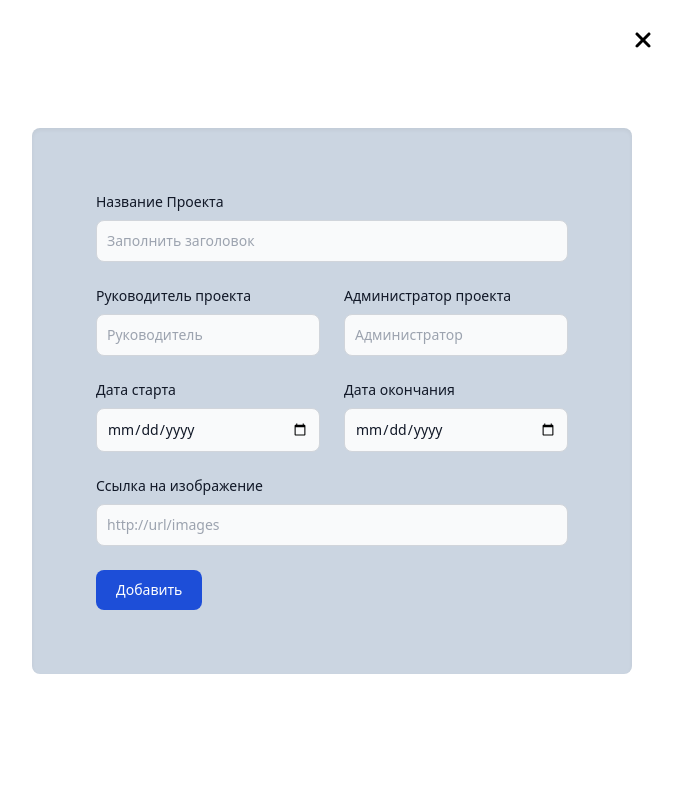
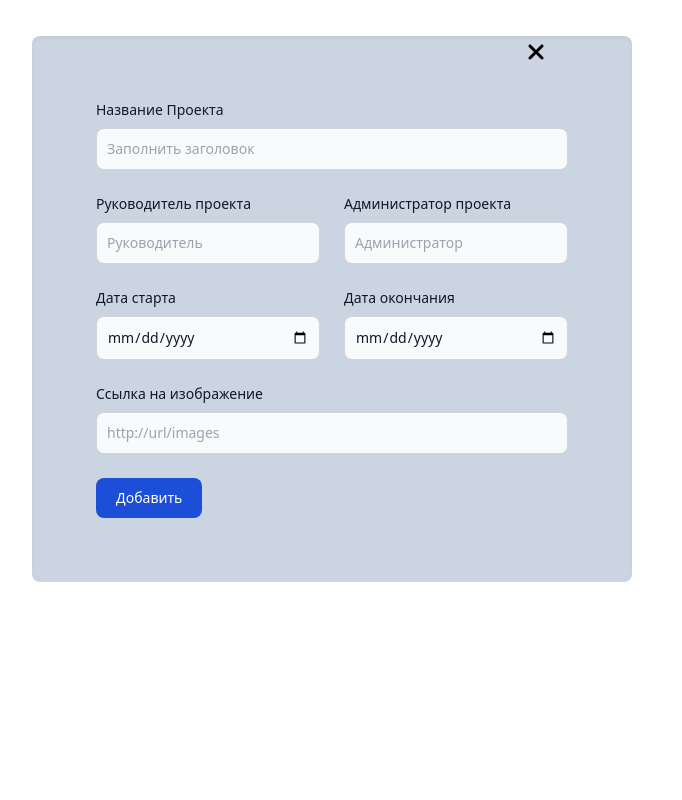
Before and after one commit to Erzhanmurat/testapp, a React (Create React App) app: page /date in a window 1280 px wide. Both pictures are taken after a click on the button "Добавить проект". Shown: the top 800 px of the page, without its empty margins (308-990 px from the left). Built offline with nearby package versions, Linux system fonts and the light colour scheme; no server answers.

Commit message:
fix/imgSize fix/backgroundModal

```diff
--- a/src/component/AddProjectModal/AddProjectModal.jsx
+++ b/src/component/AddProjectModal/AddProjectModal.jsx
@@ -40,9 +40,10 @@ const AddProjectModal = ({users, setUsers, setOpenModal}) => {
       },
    });
    return (
-     <div className="bg-white h-screen">
-        <div className='p-6 mt-20'>
-           <div className='absolute right-1/4 top-6' onClick={() => {
+     <div className="bg-white">
+        <div className="py-9 mx-auto bg-white fixed justify-center flex w-full">
+           <div>
+              <div className='absolute right-1/3' onClick={() => {
                  setOpenModal(false)
               }}>
                  <button className='text-2xl'>
@@ -50,7 +51,6 @@ const AddProjectModal = ({users, setUsers, setOpenModal}) => {
                  </button>
               </div>
            </div>
-        <div className="mx-auto bg-white fixed justify-center flex w-full">
            <form onSubmit={formik.handleSubmit} className="p-16 rounded-lg shadow-inner bg-slate-300">
               <div className="mb-6">
                  <label htmlFor="title" className="block mb-2 text-sm font-medium text-gray-900 dark:text-gray-600">Название Проекта</label>
@@ -61,7 +61,7 @@ const AddProjectModal = ({users, setUsers, setOpenModal}) => {
                         value={formik.values.title}
                         className="bg-gray-50 border border-gray-300 text-gray-900 text-sm rounded-lg focus:ring-blue-500 focus:border-blue-500 block w-full p-2.5 dark:bg-gray-700 dark:border-gray-600 dark:placeholder-gray-400 dark:text-white dark:focus:ring-blue-500 dark:focus:border-blue-500"
                         placeholder="Заполнить заголовок"/>
-                 {formik.errors.title ? <div className="text-red-400">{formik.errors.title}</div> : null}
+                 {formik.errors.title ? <div className="text-red-400 text-sm">{formik.errors.title}</div> : null}
               </div>
               <div className="grid gap-6 mb-6 lg:grid-cols-2">
                  <div>
@@ -74,7 +74,7 @@ const AddProjectModal = ({users, setUsers, setOpenModal}) => {
                            value={formik.values.manager}
                            className="bg-gray-50 border border-gray-300 text-gray-900 text-sm rounded-lg focus:ring-blue-500 focus:border-blue-500 block w-full p-2.5 dark:bg-gray-700 dark:border-gray-600 dark:placeholder-gray-400 dark:text-white dark:focus:ring-blue-500 dark:focus:border-blue-500"
                            placeholder="Руководитель"/>
-                    {formik.errors.manager ? <div className="text-red-400">{formik.errors.manager}</div> : null}
+                    {formik.errors.manager ? <div className="text-red-400 text-sm">{formik.errors.manager}</div> : null}
                  </div>
                  <div>
                     <label htmlFor="administrator" className="block mb-2 text-sm font-medium text-gray-900 dark:text-gray-600">Администратор проекта</label>
@@ -85,7 +85,7 @@ const AddProjectModal = ({users, setUsers, setOpenModal}) => {
                            value={formik.values.administrator}
                            className="bg-gray-50 border border-gray-300 text-gray-900 text-sm rounded-lg focus:ring-blue-500 focus:border-blue-500 block w-full p-2.5 dark:bg-gray-700 dark:border-gray-600 dark:placeholder-gray-400 dark:text-white dark:focus:ring-blue-500 dark:focus:border-blue-500"
                            placeholder="Администратор"/>
-                    {formik.errors.administrator ? <div className="text-red-400">{formik.errors.administrator}</div> : null}
+                    {formik.errors.administrator ? <div className="text-red-400 text-sm">{formik.errors.administrator}</div> : null}
                  </div>
                  <div>
                     <label htmlFor="dateStart"
@@ -97,7 +97,7 @@ const AddProjectModal = ({users, setUsers, setOpenModal}) => {
                            value={formik.values.dateStart}
                            className="bg-gray-50 border border-gray-300 text-gray-900 text-sm rounded-lg focus:ring-blue-500 focus:border-blue-500 block w-full p-2.5 dark:bg-gray-700 dark:border-gray-600 dark:placeholder-gray-400 dark:text-white dark:focus:ring-blue-500 dark:focus:border-blue-500"
                            placeholder=""/>
-                    {formik.errors.dateStart ? <div className="text-red-400">{formik.errors.dateStart}</div> : null}
+                    {formik.errors.dateStart ? <div className="text-red-400 text-sm">{formik.errors.dateStart}</div> : null}
                  </div>
                  <div>
                     <label htmlFor="date"
@@ -109,7 +109,7 @@ const AddProjectModal = ({users, setUsers, setOpenModal}) => {
                            value={formik.values.dateEnd}
                            className="bg-gray-50 border border-gray-300 text-gray-900 text-sm rounded-lg focus:ring-blue-500 focus:border-blue-500 block w-full p-2.5 dark:bg-gray-700 dark:border-gray-600 dark:placeholder-gray-400 dark:text-white dark:focus:ring-blue-500 dark:focus:border-blue-500"
                            placeholder=""/>
-                    {formik.errors.dateEnd ? <div className="text-red-400">{formik.errors.dateEnd}</div> : null}
+                    {formik.errors.dateEnd ? <div className="text-red-400 text-sm">{formik.errors.dateEnd}</div> : null}
                  </div>
               </div>
               <div className="mb-6">
@@ -121,7 +121,7 @@ const AddProjectModal = ({users, setUsers, setOpenModal}) => {
                         value={formik.values.image}
                         className="bg-gray-50 border border-gray-300 text-gray-900 text-sm rounded-lg focus:ring-blue-500 focus:border-blue-500 block w-full p-2.5 dark:bg-gray-700 dark:border-gray-600 dark:placeholder-gray-400 dark:text-white dark:focus:ring-blue-500 dark:focus:border-blue-500"
                         placeholder="http://url/images"/>
-                 {formik.errors.image ? <div className="text-red-400">{formik.errors.image}</div> : null}
+                 {formik.errors.image ? <div className="text-red-400 text-sm">{formik.errors.image}</div> : null}
               </div>
               <button type="submit"
                       className="text-white bg-blue-700 hover:bg-blue-800 focus:ring-4 focus:outline-none focus:ring-blue-300 font-medium rounded-lg text-sm w-full sm:w-auto px-5 py-2.5 text-center dark:bg-blue-600 dark:hover:bg-blue-700 dark:focus:ring-blue-800"
--- a/src/component/Header/Header.jsx
+++ b/src/component/Header/Header.jsx
@@ -2,7 +2,7 @@ import React from 'react';
 
 const Header = () => {
    return (
-     <div className="bg-slate-200 flex justify-end">
+     <div className="bg-slate-200 flex justify-end mr-2">
         <img className="rounded-full h-8 w-8 text-right" src="https://ssl.gstatic.com/accounts/ui/avatar_2x.png"
              alt="user avatar"/>
      </div>
--- a/src/component/Project/Project.jsx
+++ b/src/component/Project/Project.jsx
@@ -28,7 +28,7 @@ const Project = () => {
            openModal &&
            <AddProjectModal setOpenModal={setOpenModal} users={users} setUsers={setUsers}/>
         }
-        <div className="container m-auto flex">
+        <div className="m-auto flex">
            <div className="w-3/12 bg-violet-700 d-inline">
               <div className="mt-12 text-white">
                  <Link to="/task">
@@ -68,7 +68,7 @@ const Project = () => {
                  <hr className="h-1 bg-neutral-300 mb-4"/>
                  <div className="flex justify-between mb-3">
                     <h2 className="uppercase items-end">список проектов</h2>
-                    <button onClick={() => setOpenModal(true)} className="p-2 bg-fuchsia-500 hover:bg-fuchsia-600">Добавить проект</button>
+                    <button onClick={() => setOpenModal(true)} className="p-2 bg-fuchsia-500 hover:bg-fuchsia-600 mr-2">Добавить проект</button>
                  </div>
                  <div className="text-end text-xl">
                     <button className="text-gray-500 hover:text-violet-500 active:bg-gray-700 p-2"><FontAwesomeIcon icon={faTableList}/></button>
@@ -79,7 +79,7 @@ const Project = () => {
                        users.map((user) => (
                          <div key={user.id} className="flex w-1/3 p-5 flex-wrap box-border shadow-2xl">
                             <div>
-                               <img src={user.image} alt=""/>
+                               <img className="aspect-video w-96  object-cover object-center" src={user.image} alt=""/>
                                <div className="mb-1">
                                   <h2 className="text-md">{user.title}</h2>
                                </div>
--- a/src/page/Dashboard/Dashboard.jsx
+++ b/src/page/Dashboard/Dashboard.jsx
@@ -19,7 +19,7 @@ const Dashboard = (users, setUsers) => {
            openModal &&
            <AddProjectModal setOpenModal={setOpenModal}/>
         }
-        <div className="container m-auto flex">
+        <div className="m-auto flex">
            <div className="w-3/12 bg-violet-700 d-inline">
               <div className="mt-12 text-white">
                  <Link to="/task">
```
Lines whose indentation alone changed are shown as unchanged.
